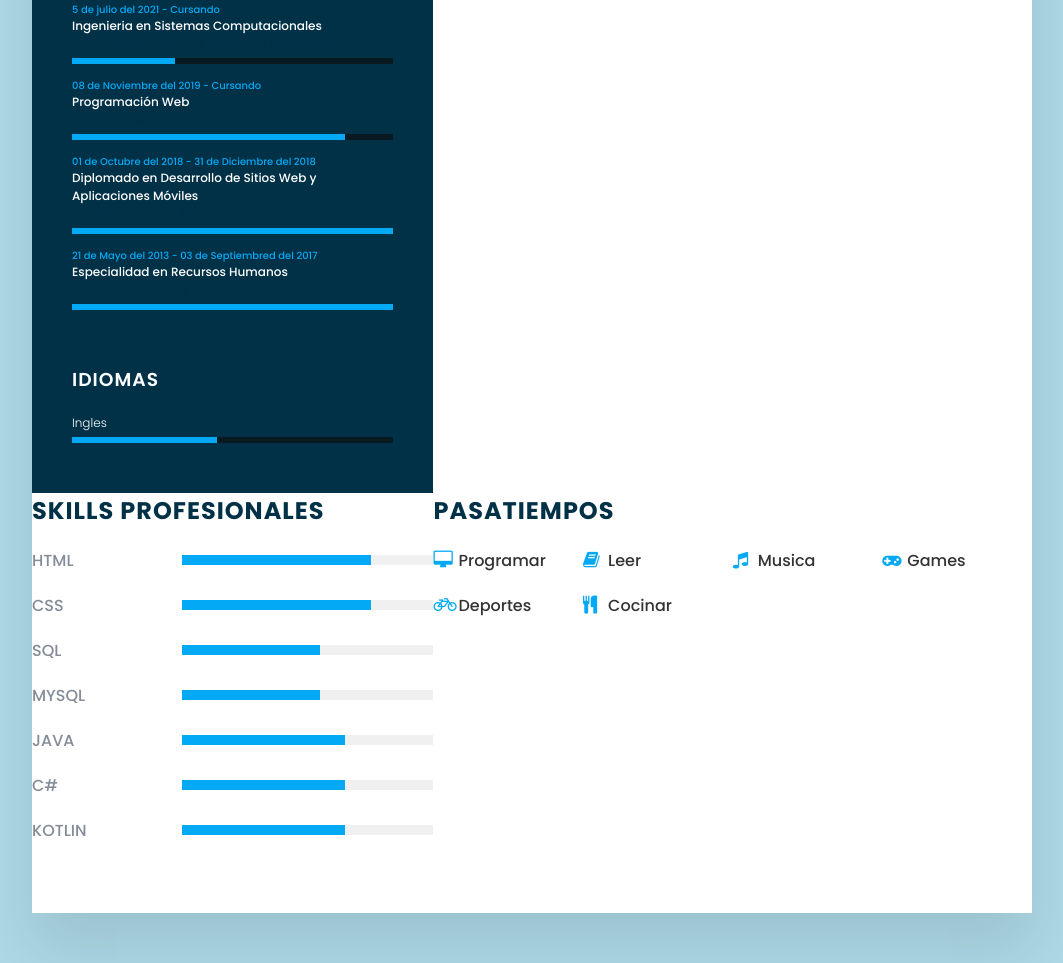
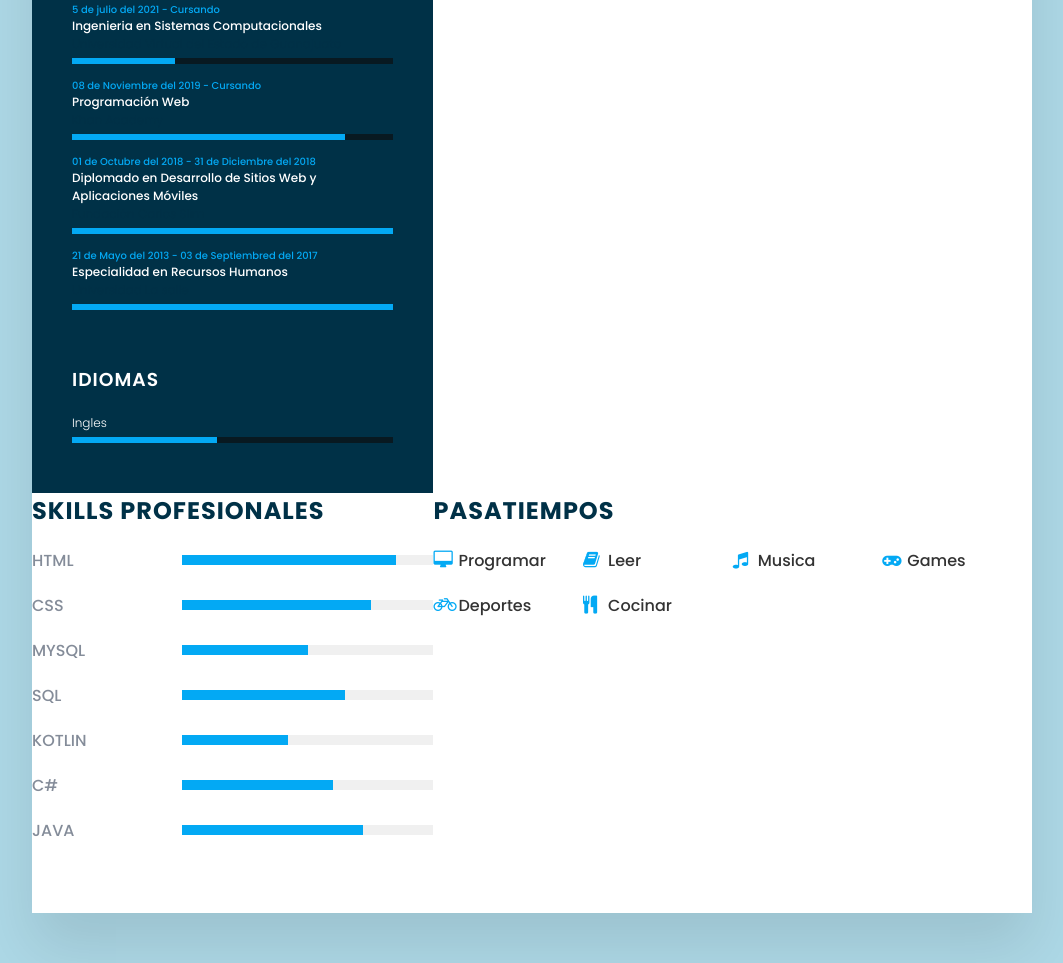
Before and after one commit to antoniokazthor12345/Mi-Cv, a plain HTML site: page index.html in a window 1280 px wide. Shown: the part 1588-2551 px from the top of the page, without its empty margins (108-1171 px from the left). Drawn offline with Linux system fonts and the light colour scheme.

Commit message:
Actualizar index.html

```diff
--- a/index.html
+++ b/index.html
@@ -153,7 +153,7 @@
                 <div class="box">
                     <h4>HTML</h4>
                     <div class="percent">
-                        <div style="width: 75%;"></div>
+                        <div style="width: 85%;"></div>
                     </div>
                 </div>
                 <div class="box">
@@ -163,25 +163,13 @@
                     </div>
                 </div>
                 <div class="box">
-                    <h4>SQL</h4>
+                    <h4>MySQL</h4>
                     <div class="percent">
-                        <div style="width: 55%;"></div>
+                        <div style="width: 50%;"></div>
                     </div>
                 </div>
                 <div class="box">
-                    <h4>MySQL</h4>
-                    <div class="percent">
-                        <div style="width: 55%;"></div>
-                    </div>
-                </div>
-                <div class="box">
-                    <h4>JAVA</h4>
-                    <div class="percent">
-                        <div style="width: 65%;"></div>
-                    </div>
-                </div>
-                <div class="box">
-                    <h4>C#</h4>
+                    <h4>SQL</h4>
                     <div class="percent">
                         <div style="width: 65%;"></div>
                     </div>
@@ -189,7 +177,19 @@
                 <div class="box">
                     <h4>KOTLIN</h4>
                     <div class="percent">
-                        <div style="width: 65%;"></div>
+                        <div style="width: 42%;"></div>
+                    </div>
+                </div>
+                <div class="box">
+                    <h4>C#</h4>
+                    <div class="percent">
+                        <div style="width: 60%;"></div>
+                    </div>
+                </div>
+                <div class="box">
+                    <h4>JAVA</h4>
+                    <div class="percent">
+                        <div style="width: 72%;"></div>
                     </div>
                 </div>
             </div>
```
